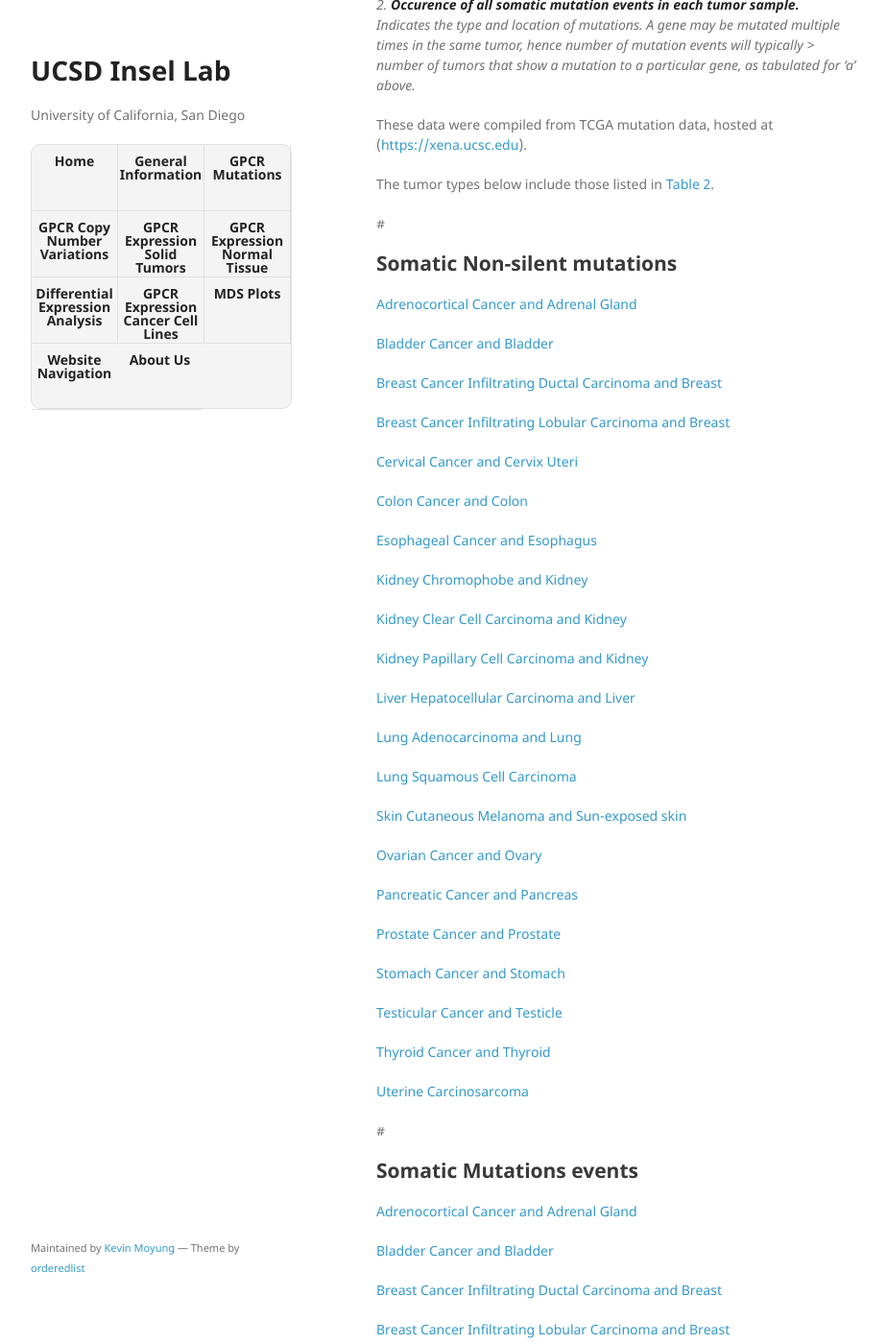
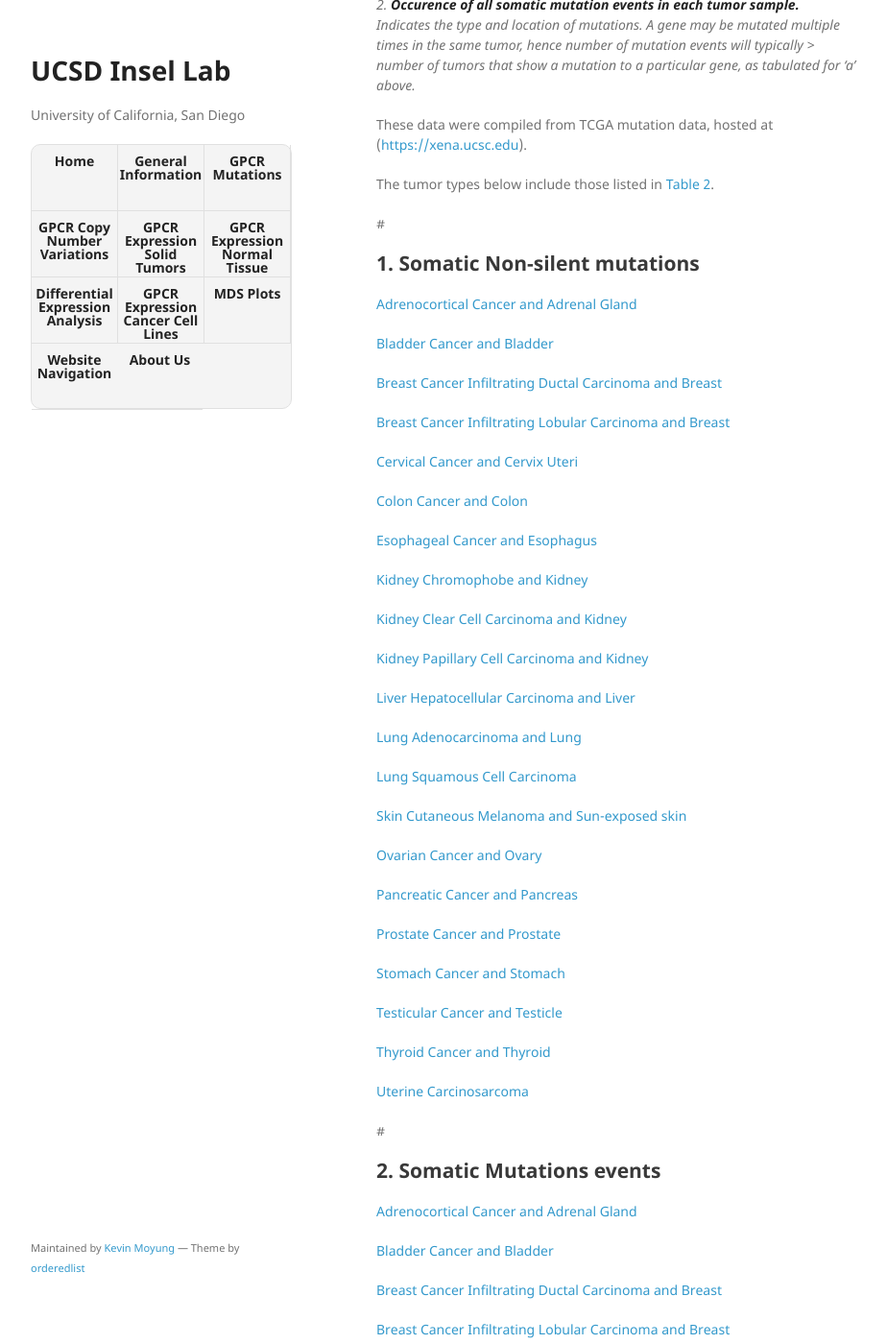
Before and after one commit to insellab/insellab.github.io, a Jekyll site: the page built from gpcr_mutations.md, in a window 1280 px wide and 1400 px high, scrolled down 272 px. Shown: the whole window at 96% size, without its empty margins (178-1102 px from the left). Built offline with Jekyll 4.4.1, drawn with Linux system fonts in a browser that asks for light colours; our own code applies the rules of GitHub Pages for plain Markdown files.

Commit message:
Update gpcr_mutations.md

```diff
--- a/gpcr_mutations.md
+++ b/gpcr_mutations.md
@@ -19,7 +19,7 @@ The tumor types below include those listed in [Table 2](https://insellab.github.
 
 
 
-## Somatic Non-silent mutations
+## 1. Somatic Non-silent mutations
 
 
 [Adrenocortical Cancer and Adrenal Gland](https://drive.google.com/open?id=0ByccgsfmD86PMUh1TjVPR2tuZjQ)
@@ -67,7 +67,7 @@ The tumor types below include those listed in [Table 2](https://insellab.github.
 
 #
 
-## Somatic Mutations events
+## 2. Somatic Mutations events
 
 [Adrenocortical Cancer and Adrenal Gland](https://drive.google.com/open?id=0ByccgsfmD86PMUh1TjVPR2tuZjQ)
 
```
